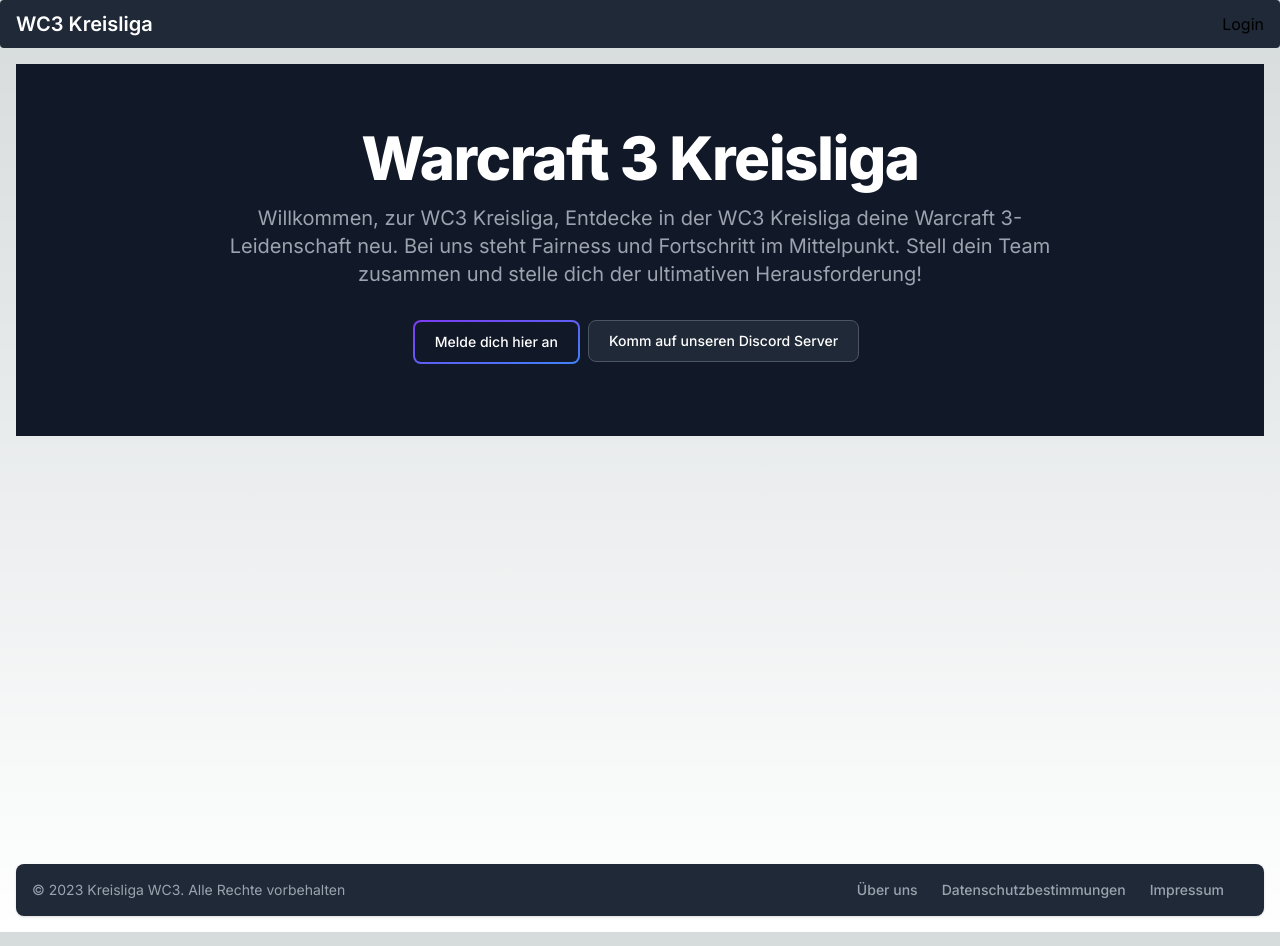
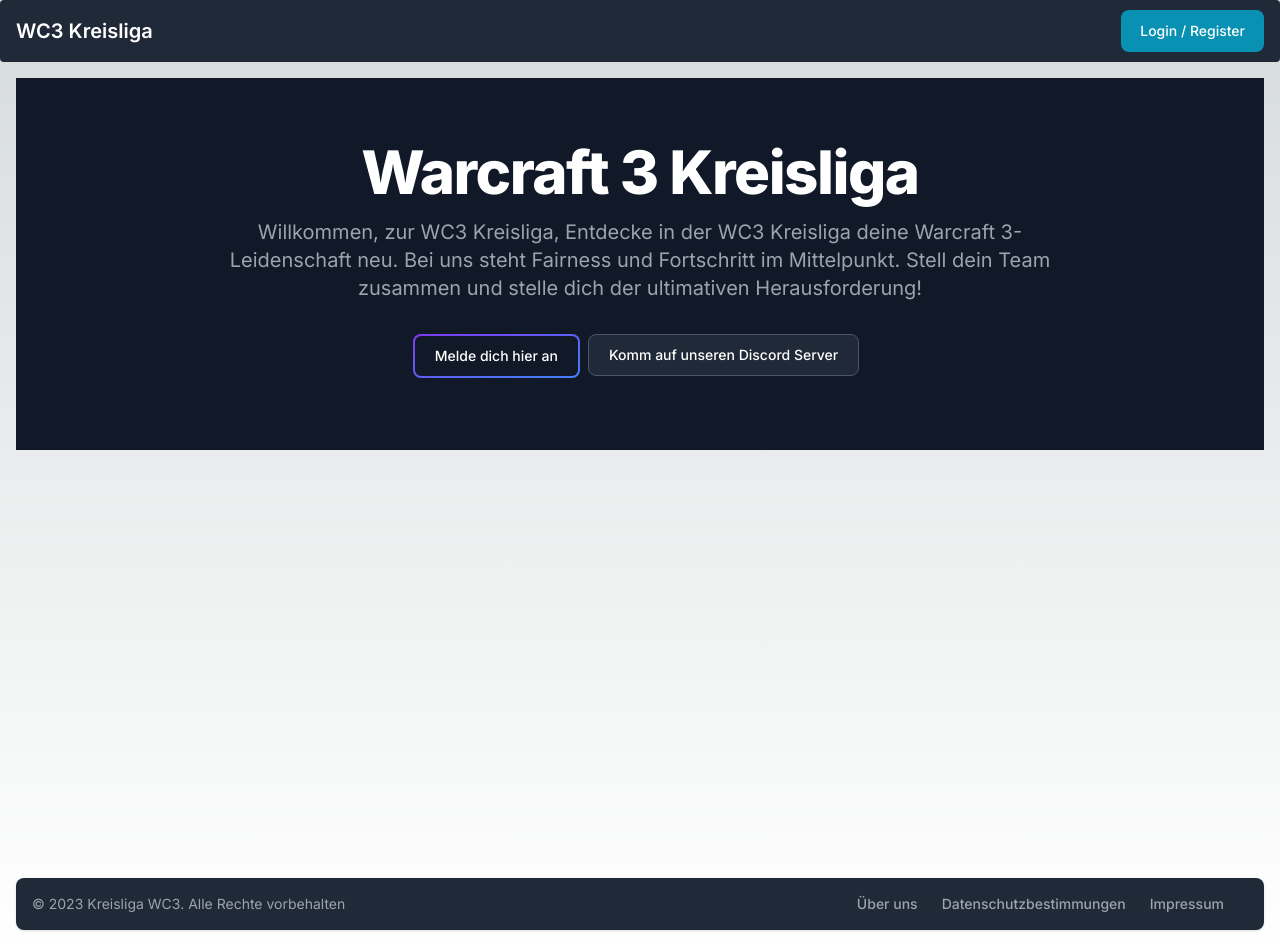
Before and after one commit to mo2l/kreisliga-web, a Next.js app: page / in a window 1280 px wide. Built offline with nearby package versions, Linux system fonts and the light colour scheme; no server answers.

Commit message:
[Feature] Enable login for Bnet and Discord for localhost

```diff
--- a/package.json
+++ b/package.json
@@ -18,6 +18,7 @@
     "flowbite": "^1.6.5",
     "flowbite-react": "^0.4.7",
     "next": "13.4.4",
+    "next-auth": "^4.22.1",
     "postcss": "8.4.24",
     "react": "18.2.0",
     "react-dom": "18.2.0",
--- /dev/null
+++ b/src/app/api/auth/[...nextauth]/route.ts
@@ -0,0 +1,20 @@
+import NextAuth from 'next-auth';
+import {AuthOptions} from "next-auth/src/core/types";
+import DiscordProvider from 'next-auth/providers/discord'
+import BattleNet from "next-auth/providers/battlenet";
+
+const handler = NextAuth({
+    providers: [
+        DiscordProvider({
+            clientId: process.env.DISCORD_ID!,
+            clientSecret: process.env.DISCORD_SECRET!
+        }),
+        BattleNet({
+            clientId: process.env.BATTLENET_CLIENT_ID!,
+            clientSecret: process.env.BATTLENET_CLIENT_SECRET!,
+            issuer: "https://eu.battle.net/oauth"
+        })
+    ]
+} as AuthOptions)
+
+export {handler as GET, handler as POST}
--- a/src/app/layout.tsx
+++ b/src/app/layout.tsx
@@ -1,7 +1,10 @@
+'use client'
 import './globals.css'
 import {Inter} from 'next/font/google'
 import {Footer} from "@/components/footer";
 import {NavBar} from "@/components/nav-bar";
+import {SessionProvider} from "next-auth/react";
+
 
 const inter = Inter({subsets: ['latin']})
 
@@ -10,9 +13,11 @@ export default function RootLayout({children}: { children: React.ReactNode }) {
     return (
         <html lang="en" className={"dark"}>
         <body className={inter.className}>
-        <NavBar/>
-        {children}
-        <Footer/>
+        <SessionProvider>
+            <NavBar/>
+            {children}
+            <Footer/>
+        </SessionProvider>
         </body>
         </html>
     )
--- a/src/app/login/page.tsx
+++ /dev/null
@@ -1,7 +0,0 @@
-export default function Login() {
-    return (
-        <main className="flex min-h-screen flex-col items-center p-4">
-            <h2>Login</h2>
-        </main>
-    )
-}
--- a/src/app/page.tsx
+++ b/src/app/page.tsx
@@ -1,3 +1,6 @@
+import React from "react";
+import Link from "next/link";
+
 export default function Home() {
     return (
         <main className="flex min-h-screen flex-col items-center p-4">
@@ -22,12 +25,12 @@ export default function Home() {
                           </span>
                         </button>
 
-                        <a href={"https://discord.gg/tmMsmm6S"}>
+                        <Link href={"https://discord.gg/tmMsmm6S"} rel={"noopener"} target={"_blank"}>
                             <button type="button"
                                     className="text-gray-900 bg-white border border-gray-300 focus:outline-none hover:bg-gray-100 focus:ring-4 focus:ring-gray-200 font-medium rounded-lg text-sm px-5 py-2.5 mr-2 mb-2 dark:bg-gray-800 dark:text-white dark:border-gray-600 dark:hover:bg-gray-700 dark:hover:border-gray-600 dark:focus:ring-gray-700">
                                 Komm auf unseren Discord Server
                             </button>
-                        </a>
+                        </Link>
                     </div>
                 </div>
             </section>
--- a/src/components/nav-bar.tsx
+++ b/src/components/nav-bar.tsx
@@ -1,10 +1,11 @@
 'use client'
 import React from "react";
-import {Avatar, Dropdown, Navbar} from "flowbite-react";
-import Link from "next/link";
+import {Avatar, Button, Dropdown, Navbar} from "flowbite-react";
+import {signIn, signOut, useSession} from "next-auth/react";
 
 export function NavBar() {
-    const session = false;
+    const session = useSession();
+    console.log(session);
     return (
         <Navbar fluid rounded>
             <Navbar.Brand href="/">
@@ -13,29 +14,26 @@ export function NavBar() {
                 </span>
             </Navbar.Brand>
             <div className="flex md:order-2">
-                {session ? <Dropdown inline label={<Avatar alt="User settings" img="/res/images/avatar.png" rounded/>}>
+                {!!session.data ?
+                    <Dropdown inline label={<Avatar alt="User settings" img={session.data.user?.image!} rounded/>}>
                         <Dropdown.Header>
                         <span className="block text-sm">
-                            Bonnie Green
+                            {session.data.user?.name}
                         </span>
                             <span className="block truncate text-sm font-medium">
-                            name@flowbite.com
+                            {session.data.user?.email}
                         </span>
                         </Dropdown.Header>
                         <Dropdown.Item>
                             Dashboard
                         </Dropdown.Item>
-                    <Dropdown.Item>
-                        Settings
-                    </Dropdown.Item>
-                    <Dropdown.Item>
-                        Earnings
-                    </Dropdown.Item>
                         <Dropdown.Divider/>
-                    <Dropdown.Item>
+                        <Dropdown.Item onClick={() => signOut()}>
                             Sign out
                         </Dropdown.Item>
-                </Dropdown> : <Link href={"/login"}>Login</Link>}
+                    </Dropdown> :
+                    <Button onClick={() => signIn()}>Login / Register</Button>
+                }
             </div>
         </Navbar>
     );
```
Also changed, not shown: 1 other file (tests, documents, lock files or other folders). Lines whose indentation alone changed are shown as unchanged.
